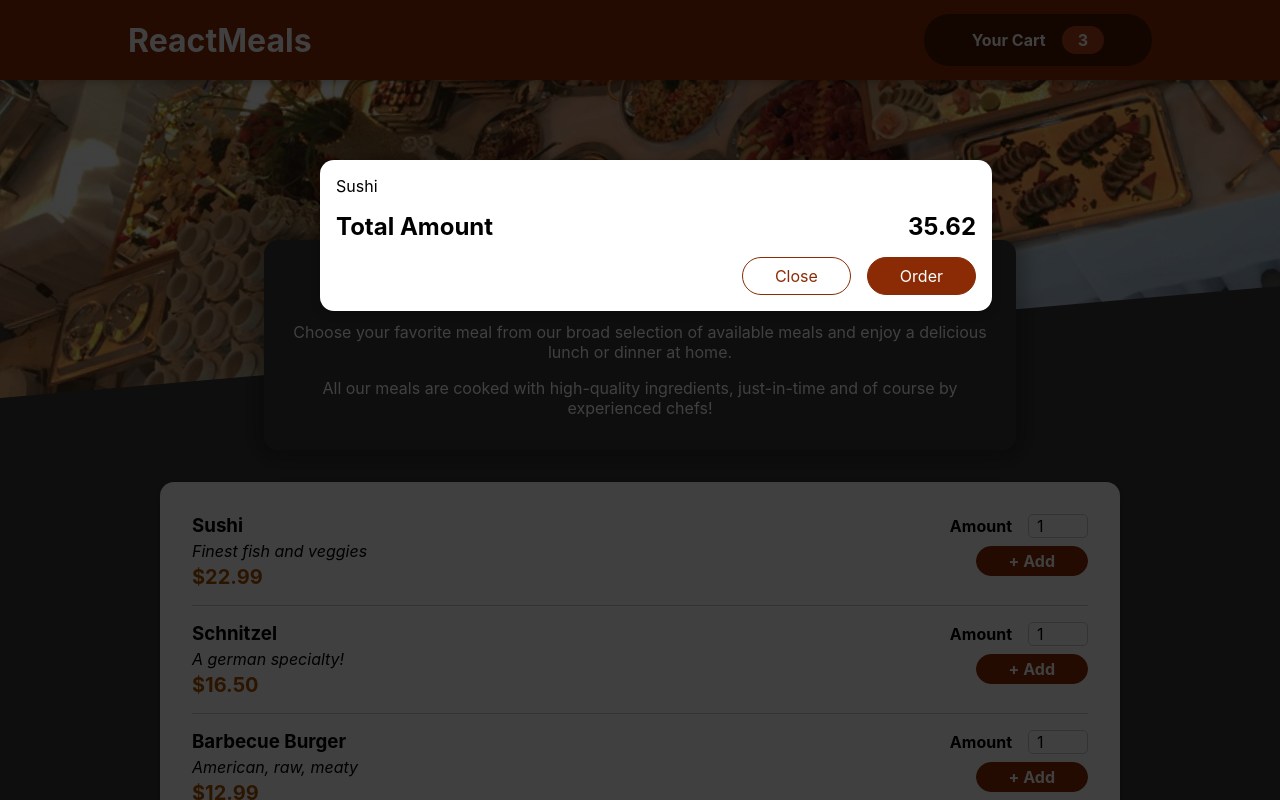
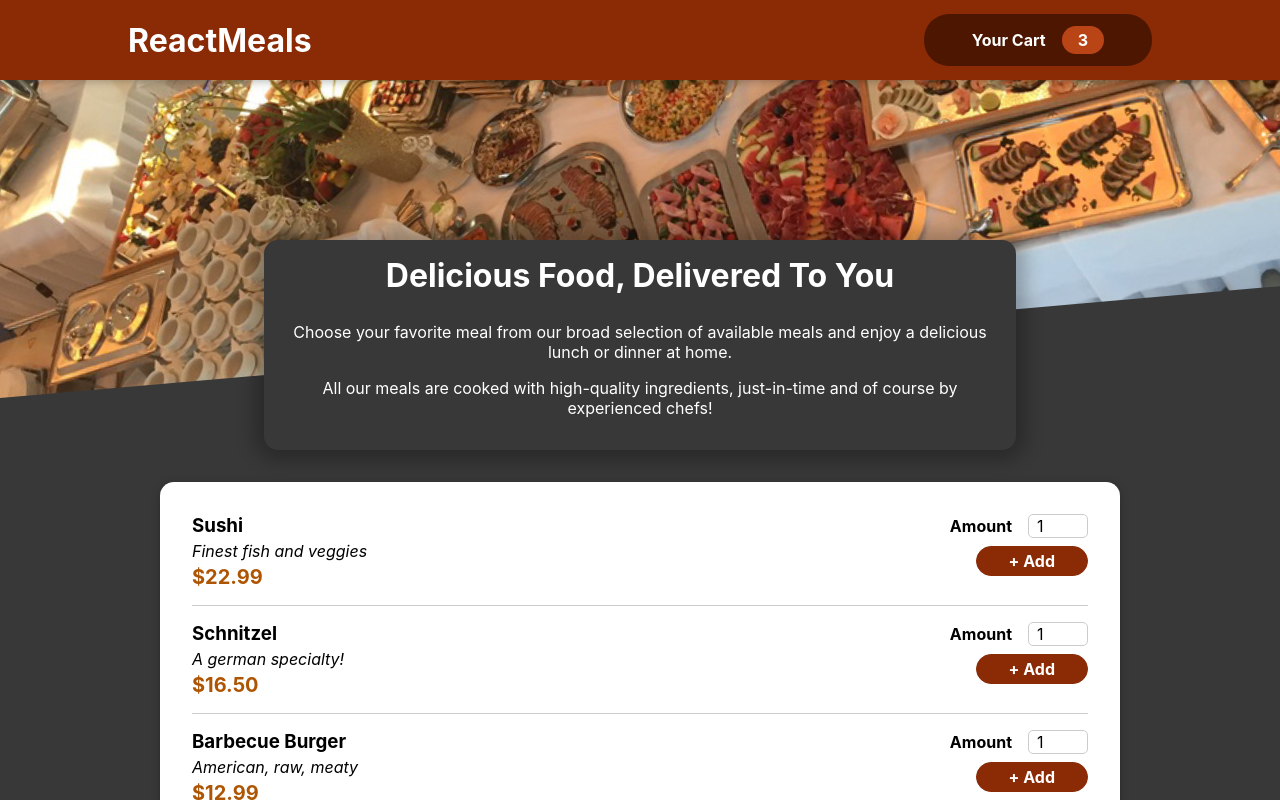
Before and after one commit to Wurthma/food-order-app, a React (Create React App) app: page / in a window 1280 px wide. Shown: the top 800 px of the page. Built offline with nearby package versions, Linux system fonts and the light colour scheme.

Commit message:
Implemente cart open and close modal

```diff
--- a/src/App.tsx
+++ b/src/App.tsx
@@ -2,12 +2,23 @@
 import Header from './components/Layout/Header'
 import Meals from './components/Meals/Meals';
 import Cart from './components/Cart/Cart';
+import { useState } from 'react';
 
 function App() {
+  const [cartIsShown, setCartIsShown] = useState(false);
+
+  const showCartHandler = () => {
+    setCartIsShown(true);
+  };
+
+  const hideCartHandler = () => {
+    setCartIsShown(false);
+  };
+
   return (
     <>
-      <Cart />
-      <Header />
+      {cartIsShown && <Cart onClose={hideCartHandler} />}
+      <Header onShowCart={showCartHandler} />
       <main>
         <Meals />
       </main>
--- a/src/components/Cart/Cart.tsx
+++ b/src/components/Cart/Cart.tsx
@@ -6,7 +6,7 @@
 } from "./Cart.styles";
 
 interface CartProps {
-
+  onClose: () => void;
 }
 
 const Cart = (props: CartProps) => {
@@ -16,14 +16,14 @@
   )}</CartItems>;
 
   return (
-    <Modal>
+    <Modal onClose={props.onClose}>
       {cartItems}
       <DivTotal>
         <span>Total Amount</span>
         <span>35.62</span>
       </DivTotal>
       <DivActions>
-        <button style={{ color: '#8a2b06' }}>Close</button>
+        <button onClick={props.onClose} style={{ color: '#8a2b06' }}>Close</button>
         <button style={{ backgroundColor: '#8a2b06', color: 'white' }}>Order</button>
       </DivActions>
     </Modal>
--- a/src/components/Layout/Header.tsx
+++ b/src/components/Layout/Header.tsx
@@ -3,6 +3,7 @@
 import HeaderCartButton from './HeaderCartButton';
 
 interface HeaderProps {
+  onShowCart: () => void;
 }
 
 const Header = (props: HeaderProps) => {
@@ -10,7 +11,7 @@
         <>
         <StyledHeader>
             <h1>ReactMeals</h1>
-            <HeaderCartButton />
+            <HeaderCartButton onClick={props.onShowCart} />
         </StyledHeader>
         <MainImage>
             <Image src={mealsImage} alt="A table full of delicious food!" />
--- a/src/components/Layout/HeaderCartButton.tsx
+++ b/src/components/Layout/HeaderCartButton.tsx
@@ -2,12 +2,12 @@
 import { CartButton, CartBadge } from './HeaderCartButton.styles';
 
 interface HeaderCartButtonProps {
-
+  onClick: () => void;
 }
 
 const HeaderCartButton = (props: HeaderCartButtonProps) => {
-    return(
-        <CartButton>
+  return (
+    <CartButton onClick={props.onClick}>
       <span>
         <CartIcon />
       </span>
--- a/src/components/UI/Modal.tsx
+++ b/src/components/UI/Modal.tsx
@@ -2,11 +2,11 @@
 import ReactDOM from 'react-dom';
 
 interface BackdropProps {
-
+  onClose: () => void;
 }
 
 const Backdrop = (props: BackdropProps) => {
-  return(<BackdropDiv></BackdropDiv>);
+  return(<BackdropDiv onClick={props.onClose}></BackdropDiv>);
 }
 
 interface ModalOverlayProps {
@@ -23,6 +23,7 @@
 
 interface ModalProps {
   children: React.ReactNode;
+  onClose: () => void;
 }
 
 const portalElement = document.getElementById('overlays')!;
@@ -30,7 +31,7 @@
 const Modal = (props: ModalProps) => {
   return(
     <>
-    {ReactDOM.createPortal(<Backdrop />, portalElement)}
+    {ReactDOM.createPortal(<Backdrop onClose={props.onClose} />, portalElement)}
     {ReactDOM.createPortal(<ModalOverlay>{props.children}</ModalOverlay>, portalElement)}
     </>
   );
```
Lines whose indentation alone changed are shown as unchanged.
